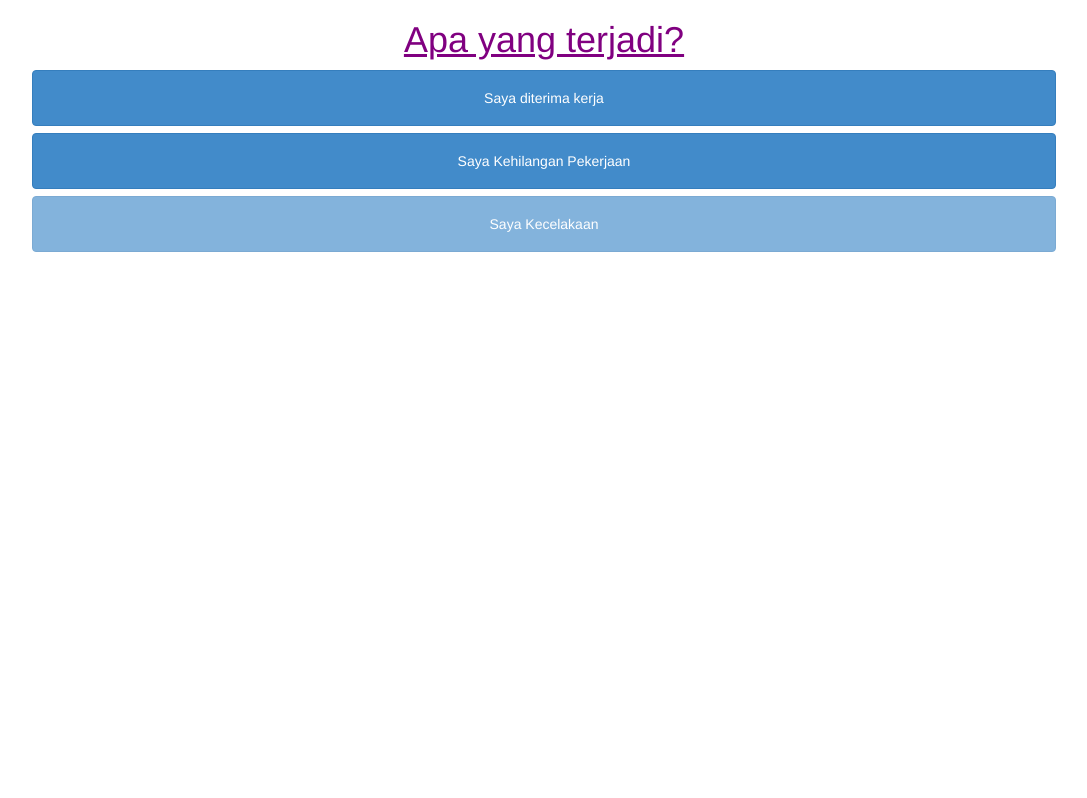
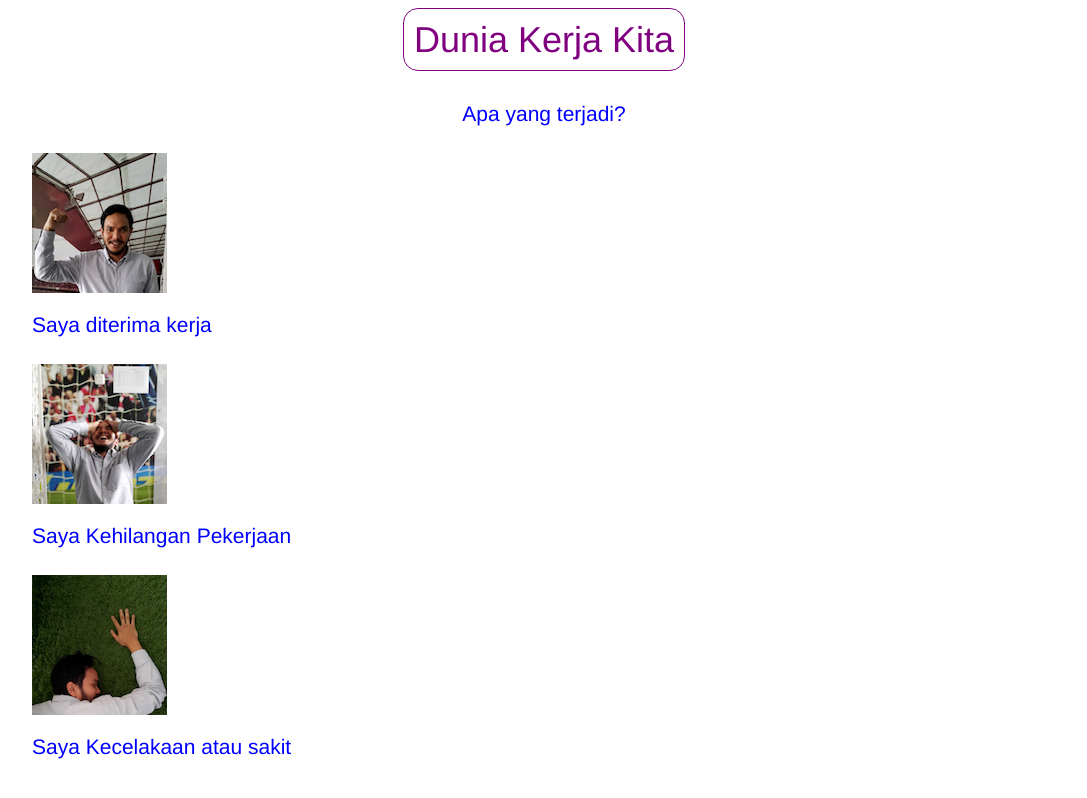
Before and after one commit to jcontini/old-jekyll-site, a Jekyll site: the page govjam/index.html, which Jekyll copies as it is, in a window 1280 px wide. Shown: the top 798 px of the page, without its empty margins (96-1183 px from the left). Built offline with Jekyll 4.4.1, drawn with Linux system fonts in a browser that asks for light colours; Markdown is read by kramdown in place of the engine named in the settings.

Commit message:
Prototype version

```diff
--- a/govjam/birth_certificate.html
+++ b/govjam/birth_certificate.html
@@ -20,6 +20,7 @@
 	</head>
 
 	<body>
+	<div class="container">
 		<h1 class="text-center">Diterima Kerja</h1>
 		<a href="getting_hired.html"><button type="button" class="btn btn-default">&lt; Kembali</button></a>
 		<h2>Perusahaan meminta Dokumen Asli Akta Kelahiran atau Ijazah Pendidikan. Apakah saya harus menyerahkan kepada mereka?</h2>
--- a/govjam/contract_items.html
+++ b/govjam/contract_items.html
@@ -34,6 +34,6 @@
 				<li class="list-group-item"><input type="checkbox">Kompensasi &amp; Tunjangan</li>
 			</ul>
 		</div>
-
+		Sumber: <a href="www.naker.go.id">Kementerian Ketenagakerjaan - www.naker.go.id</a>
 	</body>
 </html>
--- a/govjam/css/style.css
+++ b/govjam/css/style.css
@@ -3,13 +3,8 @@
 	margin: 0 auto;
 }
 
-#mainmenu {
-
-}
-
 h1 {
 	color:purple;
-	text-decoration: underline;
 }
 
 h2 {
@@ -17,13 +12,30 @@ h2 {
 	font-size: 1.5em;
 }
 
-#mainmenu button {
-	width:100%;
-	display: block;
-	margin-top:0.5em;
-	height:4em;
-}
-
 .list-group input {
 	margin-right:1em;
 }
+
+.mainimg1 {
+	background-image: url('../img/hired.png');
+}
+.mainimg2 {
+	background-image: url('../img/fired.png');
+}
+.mainimg3 {
+	background-image: url('../img/injured.png');
+}
+
+.mainimg1, .mainimg2, .mainimg3 {
+	margin: 0 auto;
+	text-align: center;
+	color:white;
+	height:10em;
+	display:block;
+	background-repeat: no-repeat;
+}
+
+#mainmenu div {
+	display:block;
+	margin-top:2em;
+}
--- a/govjam/getting_fired.html
+++ b/govjam/getting_fired.html
@@ -20,6 +20,7 @@
 	</head>
 
 	<body>
+	<div class="container">
 		<h1 class="text-center">Dipecat</h1>
 		<a href="index.html"><button type="button" class="btn btn-default">&lt; Kembali</button></a>
 		<h2>Kita bisa membantu!</h2>
@@ -31,6 +32,7 @@
 			<button type="button" class="btn btn-primary">Ya</button>
 			<a href="no_severance.html"><button type="button" class="btn btn-danger">Tidak</button></a>
 		</div>
+	</div>
 
 	</body>
 </html>
--- a/govjam/index.html
+++ b/govjam/index.html
@@ -20,11 +20,15 @@
 	</head>
 
 	<body>
-		<h1 class="text-center">Apa yang terjadi?</h1>
+		<h1 class="text-center"><span style="border:1px solid purple;padding:10px;border-radius:15px;">Dunia Kerja Kita</span></h1>
+		<h2 class="text-center" style="margin-top:2em;">Apa yang terjadi?</h2>
 		<div class='main' id='mainmenu'>
-			<a href="getting_hired.html"><button type="button" class="btn btn-primary">Saya diterima kerja</button></a>
-			<a href="getting_fired.html"><button type="button" class="btn btn-primary">Saya Kehilangan Pekerjaan</button></a>
-			<button type="button" class="btn btn-primary" disabled="disabled">Saya Kecelakaan</button>
+
+			<div class='mainimg1'></div><a href="getting_hired.html"><h2>Saya diterima kerja</h2></a>
+
+			<div class='mainimg2'></div><a href="getting_fired.html"><h2>Saya Kehilangan Pekerjaan</h2></a>
+
+			<div class='mainimg3'></div><a href="getting_injured.html"><h2>Saya Kecelakaan atau sakit</h2></a>
 		</div>
 
 	</body>
--- a/govjam/min_wage.html
+++ b/govjam/min_wage.html
@@ -29,6 +29,7 @@
 				   Upah miminum di Jakarta adalah Rp.2,9 juta
 				</div>
 			</div>
+			Sumber: <a href="www.naker.go.id">Kementerian Ketenagakerjaan - www.naker.go.id</a>
 		</div>
 
 	</body>
```
Also changed, not shown: other parts of govjam/birth_certificate.html (+2 -0 lines), govjam/getting_injured.html (added, +59 -0 lines), govjam/img/fired.png (added), govjam/img/hired.png (added), govjam/img/injured.png (added).
